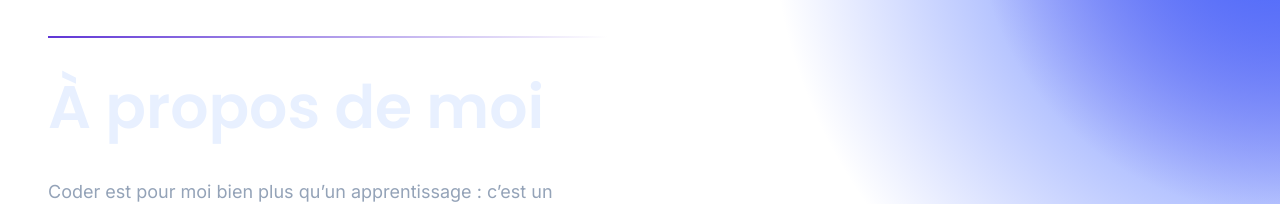
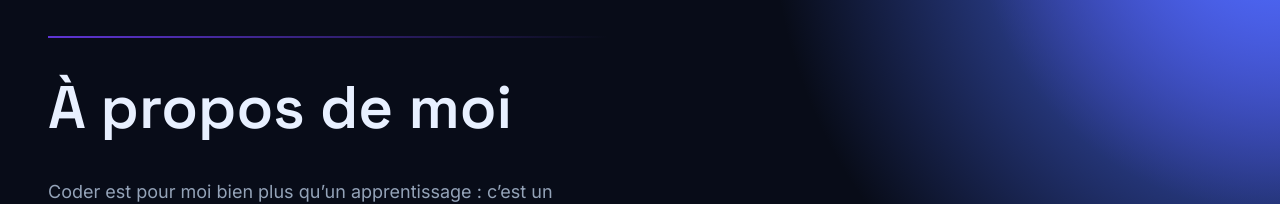
Before and after one commit to nabila-tamajnit/Portfolio, a React (Vite) app: page / in a window 1280 px wide. Shown: the part 892-1096 px from the top of the page. Built offline with nearby package versions, Linux system fonts and the light colour scheme; a web font is replaced by a local one.

Commit message:
add colors palette and font

```diff
--- a/src/styles/index.css
+++ b/src/styles/index.css
@@ -27,11 +27,44 @@
 
   --color-blue-bg: #060E11;
 
+  /* !!! Nouvelles Palettes !!! */
+  --color-bg-main: #080C18;
+  --color-bg-alt: #0D1323;
+  --color-card-main: #10182A;
+
+  --color-purple-accent: #5F35D5;
+  --color-purple-hover: #7C5CFF;
+  --color-purle-border: rgba(95, 53, 213, 0.35);
+  --color-purple-glow: rgba(95, 53, 213, 0.6);
+
+  --color-blue-accent: #4C6FFF;
+
+  --color-title: #E8F0FF;
+  --color-texte-main: #94A3B8;
+  --color-texte-sec: #64748B;
+
+  --color-skills-border: rgba(95, 53, 213, 0.25);
+  --color-skills-hover : #5F35D5;
+  --shadow-skills-glow: 0 0 15px rgba(95, 53, 213, 0.4);
+
+  --color-strenght-bg: #0F172A;
+  --color-strenght-border: rgba(76, 111, 255, 0.25);
+  --color-strenght-hover: #4C6FFF;
+
+  --color-code-bg: #0B1220;
+  --color-code-border: rgba(95, 53, 213, 0.2);
+  --color-code-gradient: linear-gradient(180deg, rgba(95, 53, 213, 0.05), transparent);
+
+  --color-corner-purple: radial-gradient(circle at top right, rgba(95, 53, 213, 0.25), transparent 60%);
+  --color-corner-blue: radial-gradient(circle at bottom left, rgba(76, 111, 255, 0.18), transparent 60%)
+
+
   /* Style fonts */
   --font-family-poppins: 'Poppins', sans-serif;
   --font-family-inter: 'Inter', sans-serif;
   --font-family-fira: "Fira Code", monospace;
   --font-family-link: "DM Mono", monospace;
+  --font-family-space: "Space Grotesk", sans-serif;
 }
 
 /* ---------- Styles de base ------------ */
@@ -39,8 +72,13 @@ body {
   font-family: var(--font-family-inter);
 }
 
-h1, h2, h3, h4, h5, h6 {
-  font-family: var(--font-family-poppins);
+h1,
+h2,
+h3,
+h4,
+h5,
+h6 {
+  font-family: var(--font-family-space);
 }
 
 /* Scrollbar */
```
